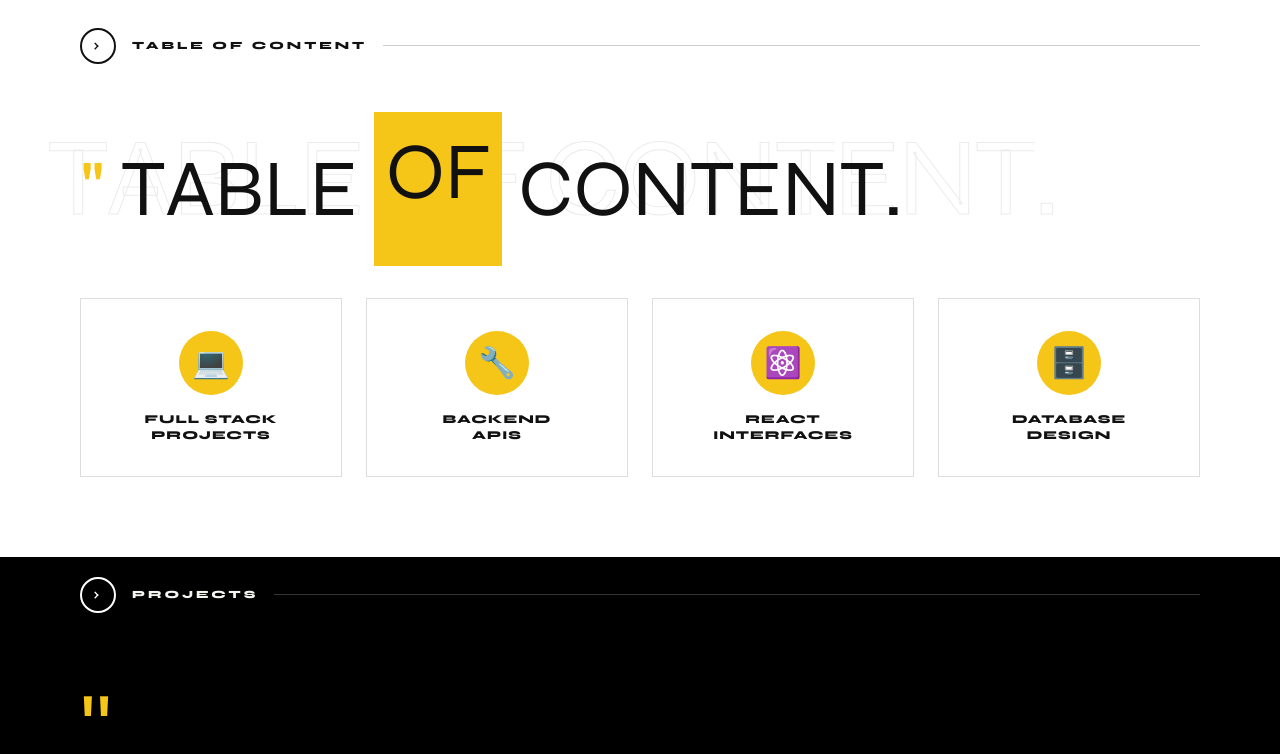
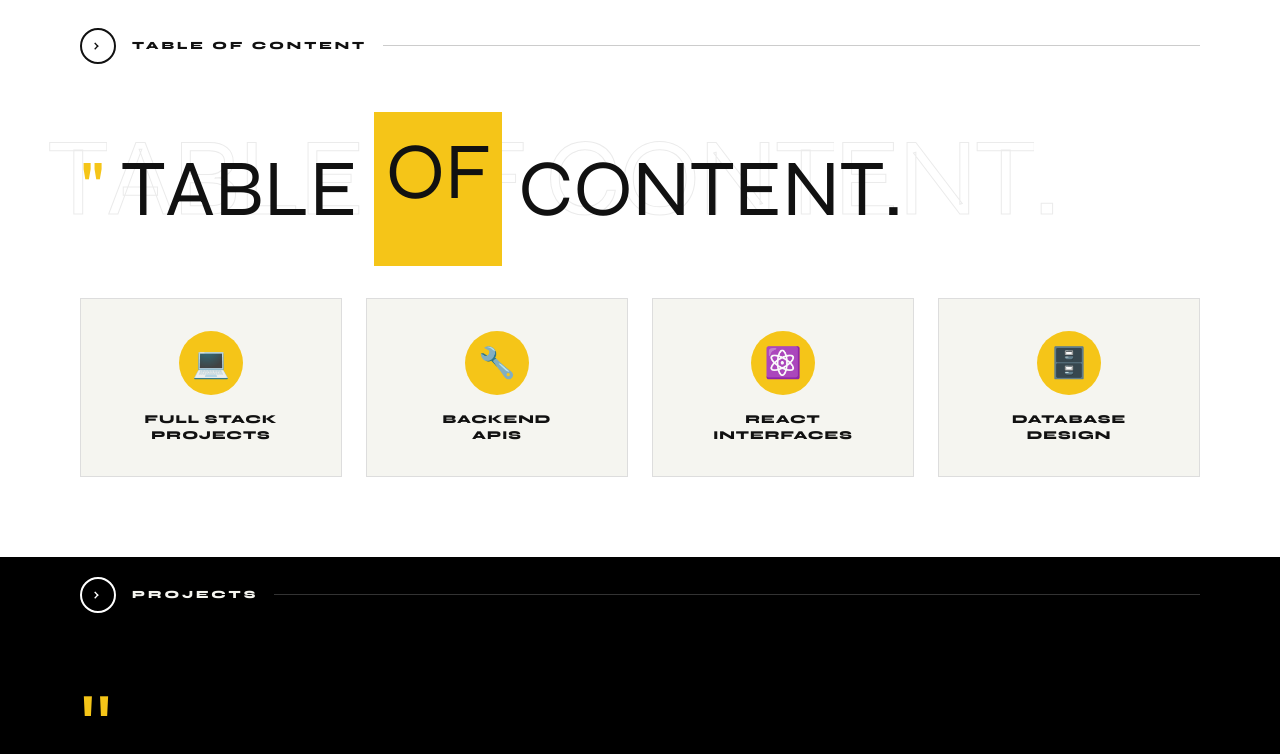
Before and after one commit to learner-Devprashant/Portfolio, a React app: page / in a window 1280 px wide. Shown: the part 1663-2417 px from the top of the page. Built offline with nearby package versions, Linux system fonts and the light colour scheme; the HTML template or start-up script is replaced by a standard one.

Commit message:
micro changes

```diff
--- a/src/components/TOC/TOCSection.jsx
+++ b/src/components/TOC/TOCSection.jsx
@@ -41,7 +41,7 @@ const TOCCard = memo(({ icon, label, target }) => {
       onClick={() =>
         document.getElementById(target)?.scrollIntoView({ behavior: "smooth" })
       }
-      className="group relative border border-[#ddd] p-4 sm:p-5 md:p-6 lg:p-8 flex flex-col items-center gap-3 sm:gap-4 cursor-pointer overflow-hidden transition-all duration-300 bg-white hover:bg-yellow hover:shadow-[0_15px_40px_rgba(0,0,0,0.15)]"
+      className="group relative border border-[#ddd] p-4 sm:p-5 md:p-6 lg:p-8 flex flex-col items-center gap-3 sm:gap-4 cursor-pointer overflow-hidden transition-all duration-300 bg-offwhite hover:bg-yellow hover:shadow-[0_15px_40px_rgba(0,0,0,0.15)]"
     >
       <div className="w-12 h-12 sm:w-14 sm:h-14 md:w-16 md:h-16 rounded-full bg-yellow flex items-center justify-center text-xl sm:text-2xl md:text-3xl transition-all duration-300 group-hover:scale-125 group-hover:rotate-6">
         {icon}
@@ -152,7 +152,9 @@ export default function TOCSection() {
 
       <div
         className="grid px-6 md:px-12 lg:px-20 pb-20 gap-4 md:gap-6"
-        style={{ gridTemplateColumns: "repeat(auto-fit, minmax(150px, 1fr))" }}
+        style={{
+          gridTemplateColumns: "repeat(auto-fit, minmax(150px, 1fr))",
+        }}
       >
         {TOC_CARDS.map((c, i) => (
           <div key={c.label} ref={(el) => (cardsRef.current[i] = el)}>
```
